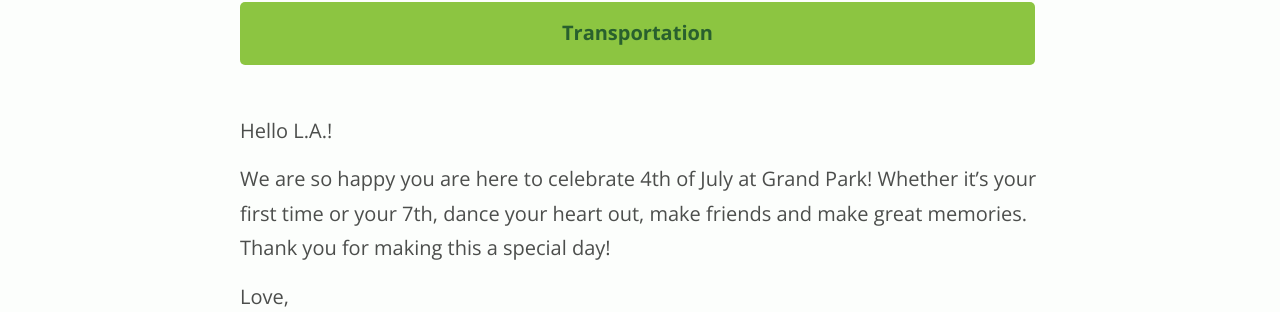
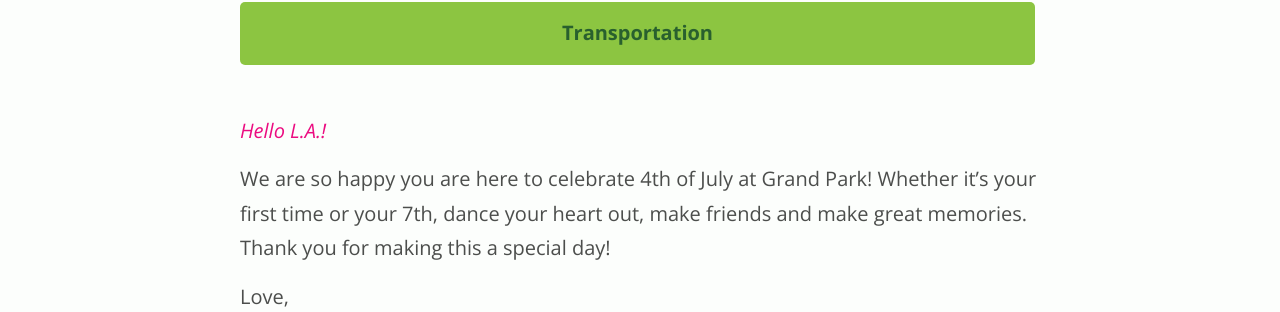
Before and after one commit to grandparkla/july4, a Jekyll site: the page built from index.markdown, in a window 1280 px wide. Shown: the part 1739-2051 px from the top of the page. Built offline with Jekyll 4.4.1, drawn with Linux system fonts in a browser that asks for light colours.

Commit message:
Update intro

```diff
--- a/index.markdown
+++ b/index.markdown
@@ -9,7 +9,7 @@
 * [Map](#event-map)
 * [Transportation](#transportation)
 
-Hello L.A.!
+**Hello L.A.!**
 
 We are so happy you are here to celebrate 4th of July at Grand Park! Whether it’s your first time or your 7th, dance your heart out, make friends and make great memories. Thank you for making this a special day!
 
```
